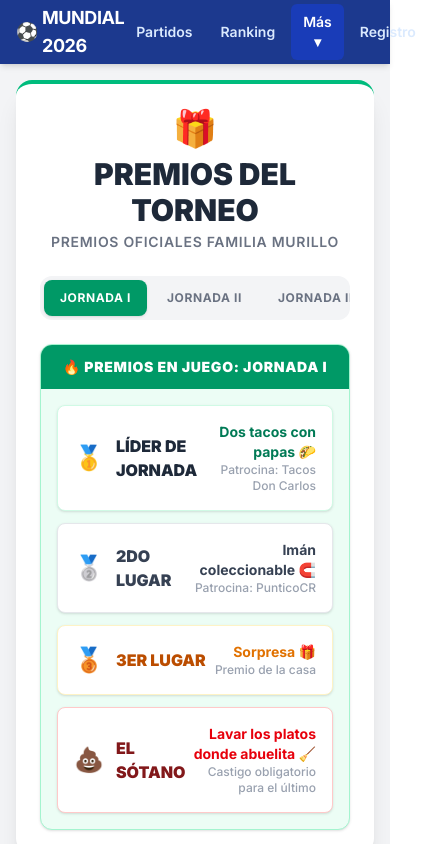
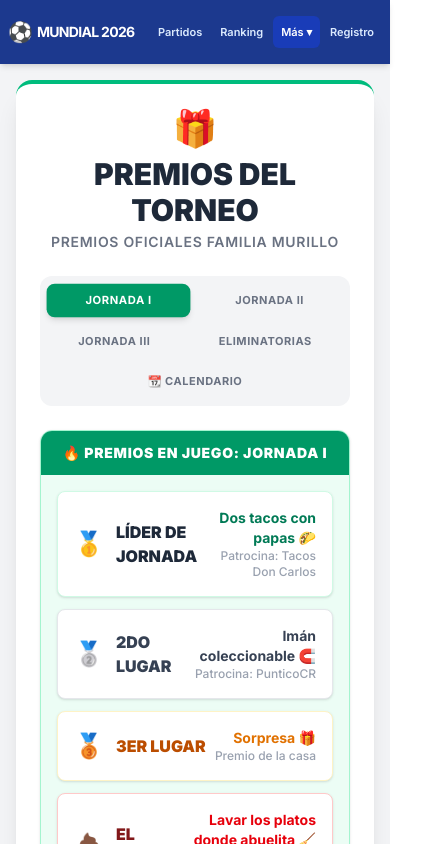
Before and after one commit to denicmurillo/quiniela-mundialista, a Next.js app: page /premios in a window 390 px wide. Shown: the top 844 px of the page, 428 px wide, since content can reach past the window. Built offline with nearby package versions, Linux system fonts and the light colour scheme; no server answers.

Commit message:
UX: Mejoras responsive en navbar y deseño banner de El Contenedor

```diff
--- a/app/premios/page.tsx
+++ b/app/premios/page.tsx
@@ -26,8 +26,8 @@ export default function Premios() {
                         </p>
                     </div>
 
-                    {/* BARRA DE SUBPESTAÑAS (Scroll horizontal en móvil, Grid en PC) */}
-                    <div className="bg-gray-100 p-1 rounded-xl flex overflow-x-auto whitespace-nowrap gap-1 md:grid md:grid-cols-5 mb-6 scrollbar-none">
+                    {/* BARRA DE SUBPESTAÑAS (Flex-wrap para que se acomoden en celular, Grid en PC) */}
+                    <div className="bg-gray-100 p-2 rounded-xl flex flex-wrap justify-center gap-2 md:grid md:grid-cols-5 mb-6">
                         {[
                             { id: "j1", etiqueta: "Jornada I" },
                             { id: "j2", etiqueta: "Jornada II" },
@@ -38,9 +38,9 @@ export default function Premios() {
                             <button
                                 key={tab.id}
                                 onClick={() => setTabActiva(tab.id)}
-                                className={`flex-1 py-2.5 px-4 rounded-lg font-bold text-xs uppercase tracking-wider text-center transition-all ${tabActiva === tab.id
-                                    ? "bg-emerald-600 text-white shadow-sm"
-                                    : "text-gray-500 hover:bg-gray-50 hover:text-gray-800"
+                                className={`flex-auto sm:flex-1 py-2 px-3 rounded-lg font-bold text-[11px] sm:text-xs uppercase tracking-wider text-center transition-all ${tabActiva === tab.id
+                                    ? "bg-emerald-600 text-white shadow-md scale-[1.02]"
+                                    : "text-gray-500 hover:bg-gray-200 hover:text-gray-800"
                                     }`}
                             >
                                 {tab.etiqueta}
@@ -153,15 +153,18 @@ export default function Premios() {
                                 <h3 className="font-black text-gray-800 text-xl uppercase mb-5 tracking-tight text-center md:text-left">📅 Cronograma de Celebraciones</h3>
 
                                 {/* 📢 ANUNCIO DE SEDE Y TRANSMISIONES */}
-                                <div className="mb-8 p-5 bg-gradient-to-r from-blue-900 to-blue-700 rounded-xl shadow-md text-white flex flex-col sm:flex-row items-center justify-between gap-4 border border-blue-800">
-                                    <div className="flex items-center gap-4 text-center sm:text-left flex-col sm:flex-row">
-                                        <div className="bg-white/20 p-3 rounded-full flex-shrink-0">
-                                            <span className="text-3xl">🍻</span>
-                                        </div>
-                                        <div>
-                                            <h4 className="font-black text-lg md:text-xl uppercase tracking-wider text-amber-300 drop-shadow-sm">Sede Oficial: El Contenedor</h4>
-                                            <p className="text-sm text-blue-100 font-medium mt-1">¡Ven a ver las transmisiones de los partidos en vivo en las fechas anunciadas y acompáñanos en nuestras épicas entregas de premios!</p>
-                                        </div>
+                                <div className="mb-8 p-6 bg-gradient-to-br from-blue-900 to-blue-700 rounded-xl shadow-lg text-white flex flex-col sm:flex-row items-center gap-6 border-b-4 border-amber-400">
+                                    <div className="bg-white/10 p-4 rounded-full flex-shrink-0 backdrop-blur-sm">
+                                        <span className="text-5xl">🍻</span>
+                                    </div>
+                                    <div className="text-center sm:text-left">
+                                        <h4 className="font-black text-sm md:text-base uppercase tracking-wider text-blue-200 mb-1">Sede Oficial</h4>
+                                        <span className="text-3xl md:text-4xl font-black uppercase text-amber-300 drop-shadow-md block leading-none">
+                                            EL CONTENEDOR
+                                        </span>
+                                        <p className="text-sm text-blue-100 font-medium mt-3 leading-relaxed">
+                                            ¡Ven a ver las transmisiones de los partidos en vivo en las fechas anunciadas y acompáñanos en nuestras épicas entregas de premios!
+                                        </p>
                                     </div>
                                 </div>
 
--- a/components/Navbar.tsx
+++ b/components/Navbar.tsx
@@ -9,7 +9,7 @@ import { auth } from "../lib/firebase";
 export default function Navbar() {
     const pathname = usePathname();
     const [usuario, setUsuario] = useState<User | null>(null);
-    const [menuAbierto, setMenuMenuAbierto] = useState(false); // Controla el dropdown
+    const [menuAbierto, setMenuMenuAbierto] = useState(false);
 
     useEffect(() => {
         const cancelarSuscripcion = onAuthStateChanged(auth, (user) => {
@@ -28,35 +28,36 @@ export default function Navbar() {
 
     return (
         <nav className="bg-blue-900 text-white shadow-md sticky top-0 z-50">
-            <div className="max-w-4xl mx-auto px-4">
+            <div className="max-w-4xl mx-auto px-2 sm:px-4">
                 <div className="flex justify-between items-center h-16">
 
-                    {/* Logo / Título */}
-                    <Link href="/" className="font-bold text-lg tracking-tight hover:scale-105 transition-transform flex items-center gap-1">
-                        ⚽ <span>MUNDIAL 2026</span>
+                    {/* Logo / Título - Ajustado para que no robe espacio en móviles */}
+                    <Link href="/" className="font-bold hover:scale-105 transition-transform flex items-center gap-1 whitespace-nowrap shrink-0">
+                        <span className="text-xl md:text-2xl">⚽</span>
+                        <span className="tracking-tighter text-white text-sm sm:text-base md:text-lg">MUNDIAL 2026</span>
                     </Link>
 
-                    {/* Botones de Navegación Alineados */}
-                    <div className="flex items-center space-x-1 sm:space-x-2">
+                    {/* Botones de Navegación - Redujimos padding en móvil para que quepan todos */}
+                    <div className="flex items-center space-x-0.5 sm:space-x-2">
                         <Link
                             href="/"
-                            className={`px-3 py-2 rounded-md text-sm font-semibold transition-colors ${esActivo('/') ? 'bg-blue-800 text-white shadow-inner' : 'hover:bg-blue-700 text-blue-100'}`}
+                            className={`px-2 sm:px-3 py-2 rounded-md text-[11px] sm:text-sm font-semibold transition-colors ${esActivo('/') ? 'bg-blue-800 text-white shadow-inner' : 'hover:bg-blue-700 text-blue-100'}`}
                         >
                             Partidos
                         </Link>
 
                         <Link
                             href="/ranking"
-                            className={`px-3 py-2 rounded-md text-sm font-semibold transition-colors ${esActivo('/ranking') ? 'bg-blue-800 text-white shadow-inner' : 'hover:bg-blue-700 text-blue-100'}`}
+                            className={`px-2 sm:px-3 py-2 rounded-md text-[11px] sm:text-sm font-semibold transition-colors ${esActivo('/ranking') ? 'bg-blue-800 text-white shadow-inner' : 'hover:bg-blue-700 text-blue-100'}`}
                         >
                             Ranking
                         </Link>
 
                         {/* MENÚ DESPLEGABLE "MÁS" */}
-                        <div className="relative">
+                        <div className="relative shrink-0">
                             <button
                                 onClick={() => setMenuMenuAbierto(!menuAbierto)}
-                                className={`px-3 py-2 rounded-md text-sm font-semibold transition-colors flex items-center gap-1 ${pathname === '/especiales' || pathname === '/premios' ? 'bg-blue-800 text-white' : 'hover:bg-blue-700 text-blue-100'}`}
+                                className={`px-2 sm:px-3 py-2 rounded-md text-[11px] sm:text-sm font-semibold transition-colors flex items-center gap-1 ${pathname === '/especiales' || pathname === '/premios' ? 'bg-blue-800 text-white' : 'hover:bg-blue-700 text-blue-100'}`}
                             >
                                 Más ▾
                             </button>
@@ -84,14 +85,14 @@ export default function Navbar() {
                         {usuario ? (
                             <button
                                 onClick={cerrarSesion}
-                                className="px-3 py-2 rounded-md text-sm font-semibold text-red-300 hover:bg-red-800/60 transition-colors ml-1"
+                                className="px-2 sm:px-3 py-2 rounded-md text-[11px] sm:text-sm font-semibold text-red-300 hover:bg-red-800/60 transition-colors ml-0.5 shrink-0"
                             >
                                 Salir
                             </button>
                         ) : (
                             <Link
                                 href="/registro"
-                                className={`px-3 py-2 rounded-md text-sm font-semibold transition-colors ${esActivo('/registro') ? 'bg-blue-800 text-white shadow-inner' : 'hover:bg-blue-700 text-blue-100'}`}
+                                className={`px-2 sm:px-3 py-2 rounded-md text-[11px] sm:text-sm font-semibold transition-colors ${esActivo('/registro') ? 'bg-blue-800 text-white shadow-inner' : 'hover:bg-blue-700 text-blue-100'} shrink-0`}
                             >
                                 Registro
                             </Link>
```
